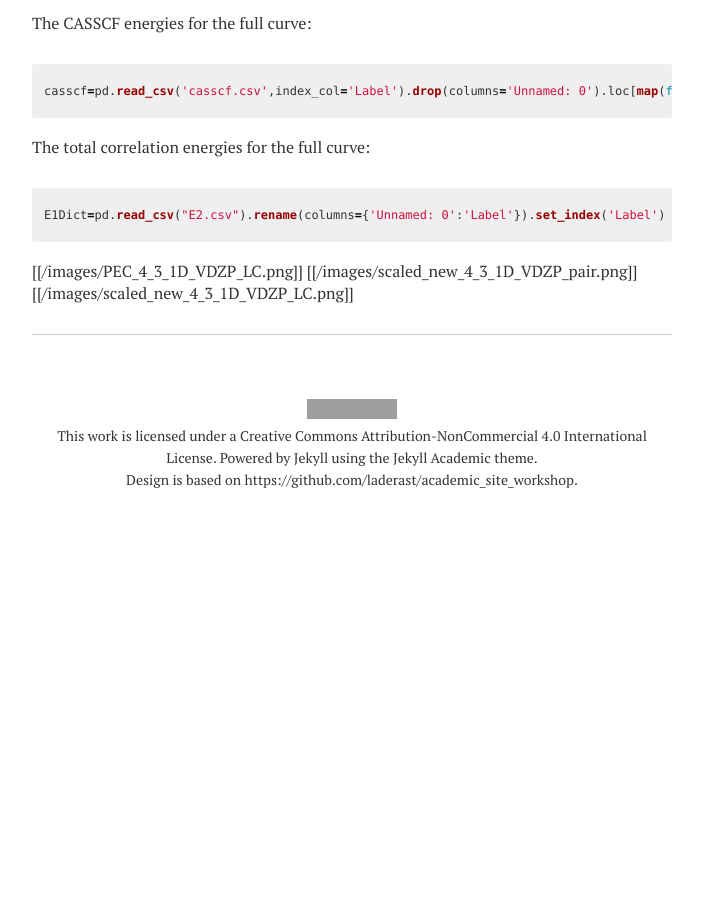
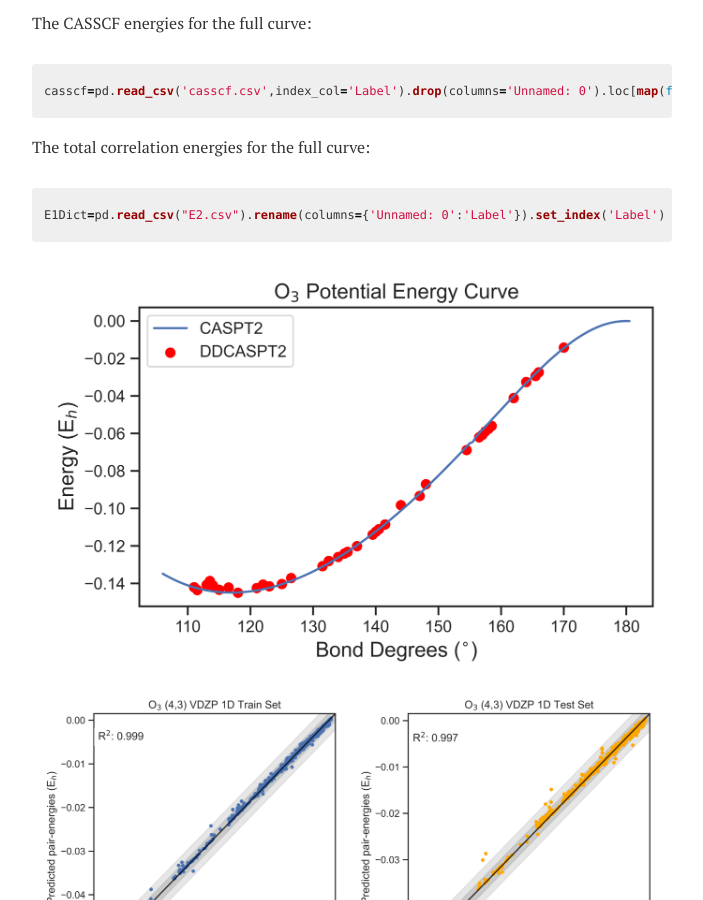
Before and after one commit to ChemRacer/DDQC_Demo, a Jekyll site: the page built from ddcaspt2.md, in a window 1280 px wide and 900 px high, scrolled down 936 px. Shown: the whole window, without its empty margins (288-991 px from the left). Built offline with Jekyll 4.4.1, drawn with Linux system fonts in a browser that asks for light colours; nearby versions of some CDN libraries; before the commit the page ends 1474 px from its top, so only the background shows below that; grey boxes are pictures that could not be loaded.

Commit message:
Tue Dec 14 14:51:13 EST 2021

````diff
--- a/ddcaspt2.md
+++ b/ddcaspt2.md
@@ -44,6 +44,6 @@ The total correlation energies for the full curve:
 E1Dict=pd.read_csv("E2.csv").rename(columns={'Unnamed: 0':'Label'}).set_index('Label')
 ```
 
-[[/images/PEC_4_3_1D_VDZP_LC.png]]
-[[/images/scaled_new_4_3_1D_VDZP_pair.png]]
-[[/images/scaled_new_4_3_1D_VDZP_LC.png]]
+![](/images/PEC_4_3_1D_VDZP_LC.png)
+![](/images/scaled_new_4_3_1D_VDZP_pair.png)
+![](/images/scaled_new_4_3_1D_VDZP_LC.png)
````
Also changed, not shown: 1 other file.
